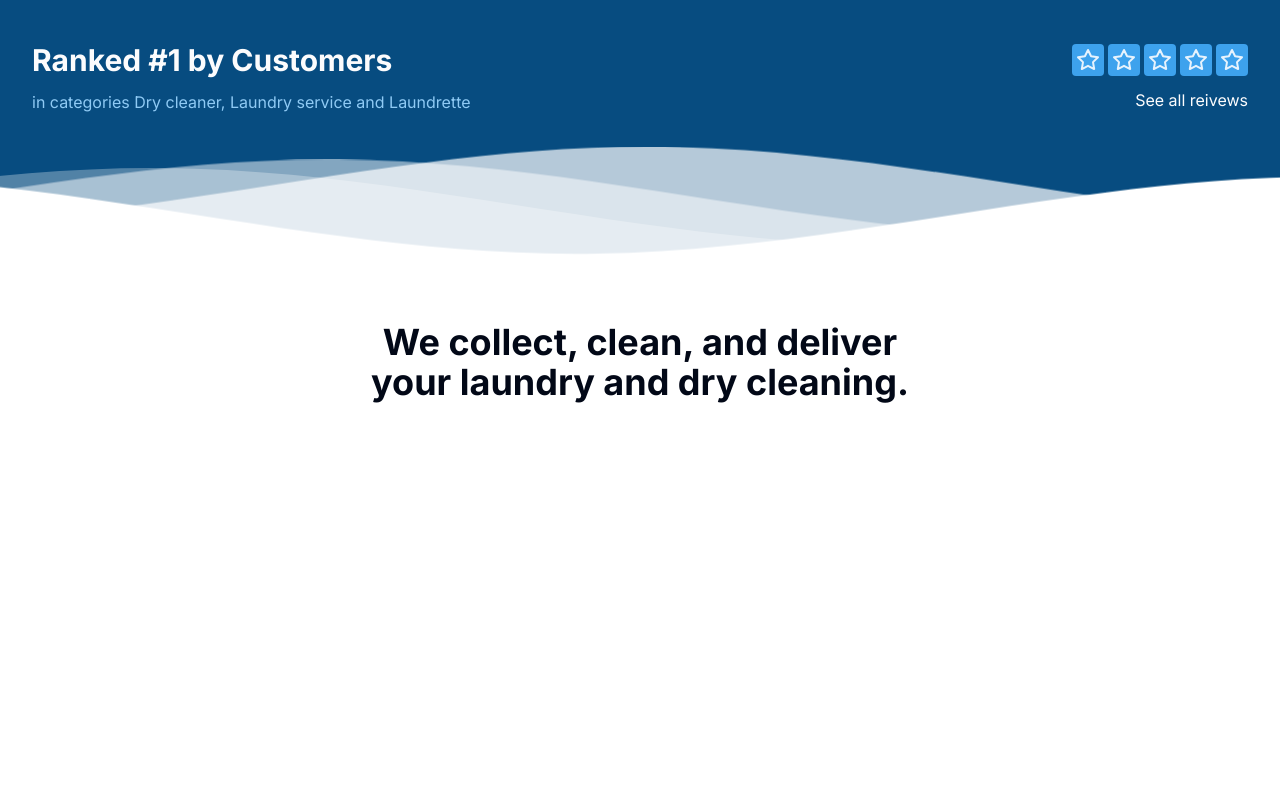
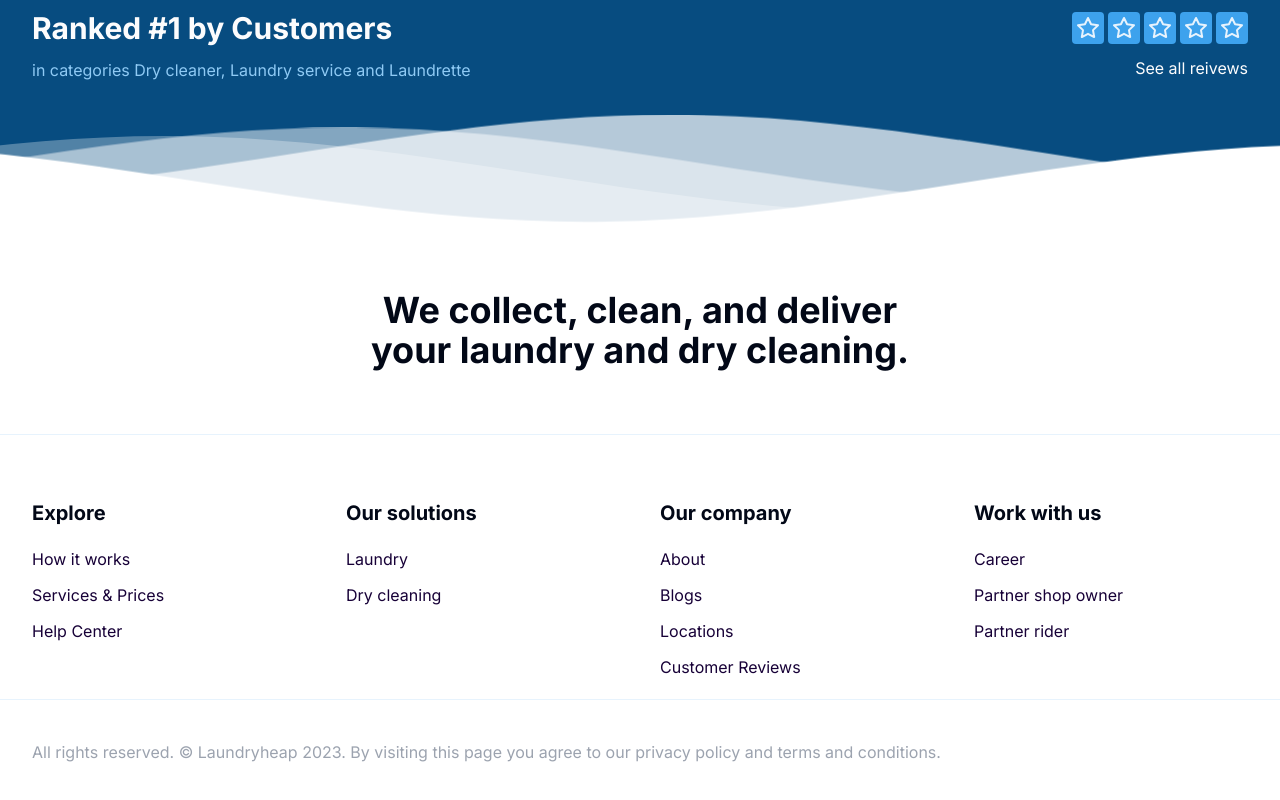
Before and after one commit to crescents-stack/laundry-care, a Next.js app: page / in a window 1280 px wide. Shown: the part 650-1450 px from the top of the page. Before the commit the page ends 1116 px from the top, so only its background shows below. Built offline with nearby package versions, Linux system fonts and the light colour scheme.

Commit message:
Fixes: [Feature] Footer development#10

```diff
--- a/src/app/globals.scss
+++ b/src/app/globals.scss
@@ -84,7 +84,7 @@
 
 @layer base {
   * {
-    @apply border-border;
+    @apply border-border scroll-smooth;
   }
   body {
     @apply bg-background text-foreground;
--- a/src/app/layout.tsx
+++ b/src/app/layout.tsx
@@ -1,9 +1,10 @@
 import { ThemeProvider } from "@/components/theme-provider";
 import "./globals.scss";
-import "@/components/core/assets/backgrounds/wave/wave.scss"
+import "@/components/core/assets/backgrounds/wave/wave.scss";
 import type { Metadata } from "next";
 import { Inter } from "next/font/google";
 import Navbar from "@/components/core/shared/navbar";
+import Footer from "@/components/core/assets/footer";
 
 const inter = Inter({ subsets: ["latin"] });
 
@@ -23,6 +24,7 @@ export default function RootLayout({
         <ThemeProvider attribute="class" defaultTheme="system" enableSystem>
           <Navbar />
           {children}
+          <Footer />
         </ThemeProvider>
       </body>
     </html>
--- a/src/components/core/assets/backgrounds/wave/wave.jsx
+++ b/src/components/core/assets/backgrounds/wave/wave.jsx
@@ -15,7 +15,7 @@ const WaveBack = () => {
             d="M-160 44c30 0 58-18 88-18s 58 18 88 18 58-18 88-18 58 18 88 18 v44h-352z"
           />
         </defs>
-        <g class="parallax">
+        <g className="parallax">
           <use
             xlinkHref="#gentle-wave"
             x="48"
--- /dev/null
+++ b/src/components/core/assets/footer.tsx
@@ -0,0 +1,122 @@
+import Link from "next/link";
+
+const Footer = () => {
+  const Links = [
+    {
+      id: 0,
+      parent: "Explore",
+      childs: [
+        {
+          id: 0,
+          child: "How it works",
+          link: "#how-it-works",
+        },
+        {
+          id: 1,
+          child: "Services & Prices",
+          link: "#services-&-prices",
+        },
+        {
+          id: 2,
+          child: "Help Center",
+          link: "#help-center",
+        },
+      ],
+    },
+    {
+      id: 1,
+      parent: "Our solutions",
+      childs: [
+        {
+          id: 0,
+          child: "Laundry",
+          link: "#laundry",
+        },
+        {
+          id: 1,
+          child: "Dry cleaning",
+          link: "#dry-cleaning",
+        },
+      ],
+    },
+    {
+      id: 2,
+      parent: "Our company",
+      childs: [
+        {
+          id: 0,
+          child: "About",
+          link: "/about",
+        },
+        {
+          id: 1,
+          child: "Blogs",
+          link: "/blogs",
+        },
+        {
+          id: 2,
+          child: "Locations",
+          link: "/locations",
+        },
+        {
+          id: 3,
+          child: "Customer Reviews",
+          link: "/customer-reviews",
+        },
+      ],
+    },
+    {
+      id: 3,
+      parent: "Work with us",
+      childs: [
+        {
+          id: 0,
+          child: "Career",
+          link: "/career",
+        },
+        {
+          id: 1,
+          child: "Partner shop owner",
+          link: "/shop",
+        },
+        {
+          id: 2,
+          child: "Partner rider",
+          link: "/rider",
+        },
+      ],
+    },
+  ];
+  return (
+    <footer className="section-padding border-t border-user-50">
+      <div className="container grid grid-cols-1 sm:grid-cols-2 md:grid-cols-3 lg:grid-cols-4 gap-10">
+        {Links.map((item) => {
+          return (
+            <div key={item.id}>
+              <h4 className="text-lg lg:text-xl font-bold">{item.parent}</h4>
+              <div className="flex flex-col items-start justify-start gap-3 py-5">
+                {item.childs.map((children) => {
+                  const { id, link, child } = children;
+                  return (
+                    <Link
+                      key={id}
+                      href={link}
+                      className="text-body-600 hover:text-user-600"
+                    >
+                      {child}
+                    </Link>
+                  );
+                })}
+              </div>
+            </div>
+          );
+        })}
+      </div>
+      <div className="py-10 border-t border-user-50 text-gray-400 container">
+      All rights reserved. © Laundryheap 2023. By visiting this page you agree to our privacy policy and terms and conditions.
+      </div>
+    </footer>
+  );
+};
+
+export default Footer;
--- a/src/components/core/shared/navbar.tsx
+++ b/src/components/core/shared/navbar.tsx
@@ -7,12 +7,13 @@ import { Button } from "@/components/ui/button";
 import Link from "next/link";
 
 const Navbar = () => {
-  const [navStyle, setNavStyle] = useState(true);
+  const [navStyle, setNavStyle] = useState<Boolean>(false);
+
   useEffect(() => {
     if (typeof window !== "undefined") {
       window.addEventListener("scroll", () => {
-        console.log(window.scrollY);
-        if (window.scrollY < 300) {
+        console.log(navStyle);
+        if (window.scrollY < 50) {
           setNavStyle(false);
         } else {
           setNavStyle(true);
@@ -29,8 +30,8 @@ const Navbar = () => {
     },
     {
       id: 1,
-      text: "Service & Prices",
-      link: "#service-&-prices",
+      text: "Services & Prices",
+      link: "#services-&-prices",
     },
     {
       id: 2,
@@ -40,14 +41,12 @@ const Navbar = () => {
   ];
   return (
     <nav
-      className={`sticky top-0 transition ease-in-out duration-500  ${
+      className={`sticky top-0 z-50 transition ease-in-out duration-500  ${
         !navStyle ? "bg-user-500 shadow" : "bg-lighter-50 shadow-md"
       }`}
     >
       <div
-        className={`flex items-center justify-between gap-10 px-10 container ${
-          !navStyle ? "py-8" : "py-5"
-        }`}
+        className={`flex items-center justify-between gap-10 px-10 container py-4`}
       >
         <div
           className={`text-2xl font-bold flex items-center gap-2 ${
```
